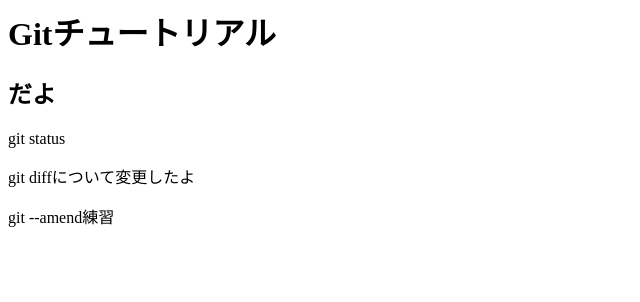
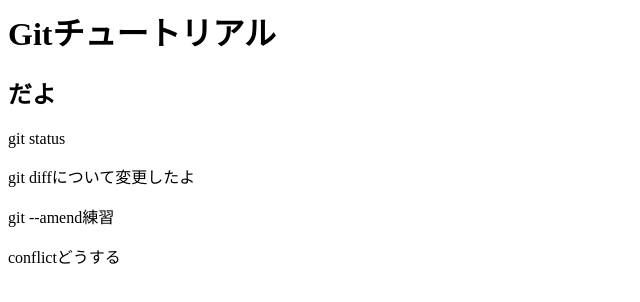
Before and after one commit to yu-kasuga-mm/git_tutorial, a plain HTML site: page index.html in a window 1280 px wide. Shown: the whole page, without its empty margins (0-640 px from the left). Drawn offline with Linux system fonts and the light colour scheme.

Commit message:
conflictを追記

```diff
--- a/index.html
+++ b/index.html
@@ -3,3 +3,4 @@
 <p>git status</p>
 <p>git diffについて変更したよ</p>
 <p>git --amend練習</p>
+<p>conflictどうする</p>
```
